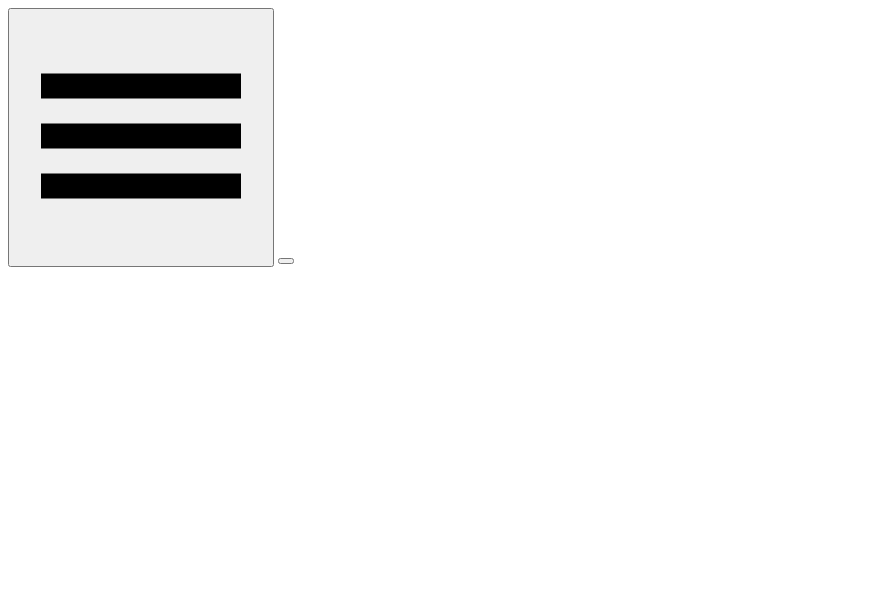
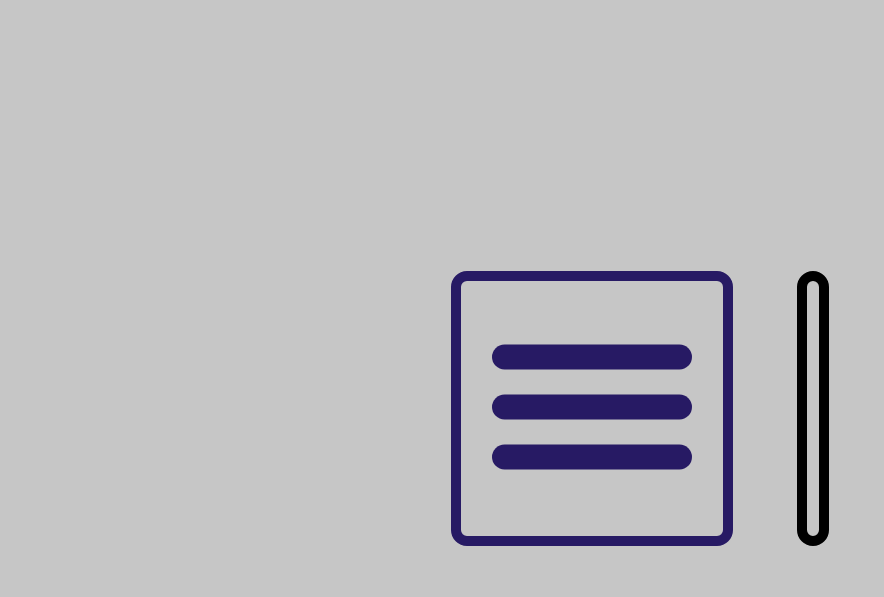
Before and after one commit to harridepaula/hamburger-menu-animation, a plain HTML site: page index.html in a window 1280 px wide. Shown: the whole page, without its empty margins (0-884 px from the left). Drawn offline with Linux system fonts and the light colour scheme.

Commit message:
Create button one svg animation

```diff
--- a/index.html
+++ b/index.html
@@ -4,23 +4,25 @@
     <meta charset="UTF-8">
     <meta name="viewport" content="width=device-width, initial-scale=1.0">
     <title>Animated Hamburger Menu</title>
+    <link rel="stylesheet" href="style.css">
 </head>
 <body>
+    <div class="examples">
 
         <!-- Button one -->
         <button class="button-one" aria-controls="primary-navigation" aria-expanded="false">
-        <svg class="hamburger" viewBox="0 0 100 100" width="250">
-            <rect class="top"
+            <svg fill="var(--button-color)" class="hamburger" viewBox="0 0 100 100" width="250">
+                <rect class="line top"
                     width="80" height="10"
-                  x="10" y="25">
+                    x="10" y="25" rx="5">
                 </rect>
-            <rect class="middle"
+                <rect class="line middle"
                     width="80" height="10"
-                  x="10" y="45">
+                    x="10" y="45" rx="5">
                 </rect>
-            <rect class="bottom"
+                <rect class="line bottom"
                     width="80" height="10"
-                  x="10" y="65">
+                    x="10" y="65" rx="5">
                 </rect>
             </svg>
         </button>
@@ -28,5 +30,6 @@
         <!-- Button two -->
         <button class="button-two" aria-controls="primary-navigation" aria-expanded="false"></button>
 
+    </div>
 </body>
 </html>
--- /dev/null
+++ b/style.css
@@ -0,0 +1,60 @@
+body {
+    min-height: 100vh;
+    display: grid;
+    place-content: center;
+    background: #c6c6c6;
+}
+
+.examples {
+    padding: 3em;
+    max-width: 1200px;
+    display: flex;
+    gap: clamp(2rem, 8vw, 4rem);
+}
+
+button {
+  background: transparent;
+  border: 10px solid var(--button-color, #000);
+  border-radius: 1rem;
+}
+
+/* button one */
+
+.button-one {
+    --button-color: #271a64;
+}
+
+.button-one .line {
+    transition:
+      rotate 300ms ease-in,
+      y 300ms ease-in 300ms,
+      opacity 0ms 300ms;
+    ;
+    transform-origin: center;
+}
+
+.button-one:hover .line {
+    transition:
+      y 300ms ease-in,
+      rotate 300ms ease-in 300ms,
+      opacity 0ms 300ms;
+    ;
+}
+
+.button-one:hover :is(.top, .bottom) {
+    y: 45;
+}
+
+.button-one:hover .top {
+    rotate: 45deg;
+}
+
+.button-one:hover .bottom {
+    rotate: -45deg;
+}
+
+.button-one:hover .middle {
+    opacity: 0;
+}
+
+/* button two */
```
Lines whose indentation alone changed are shown as unchanged.
